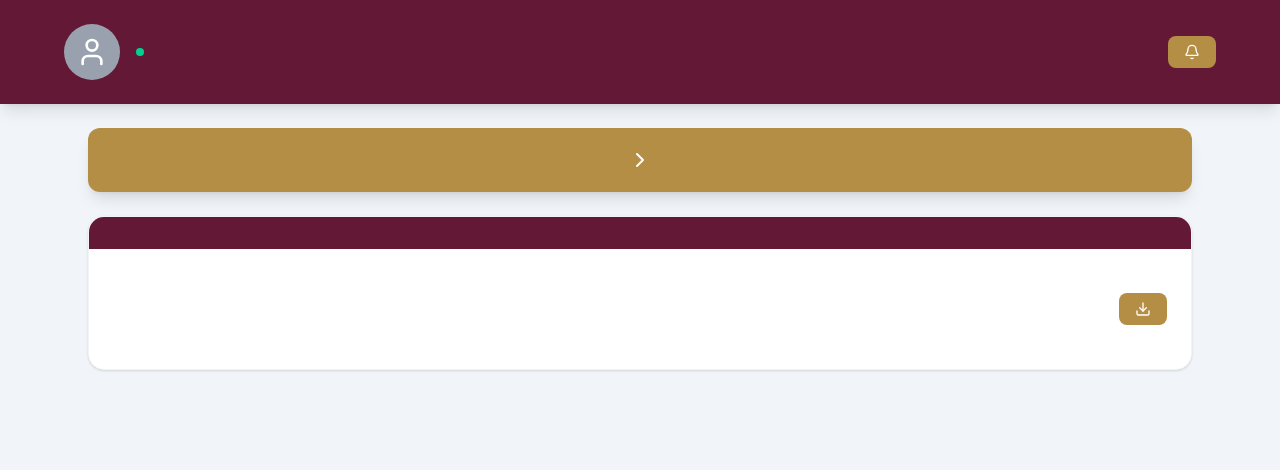
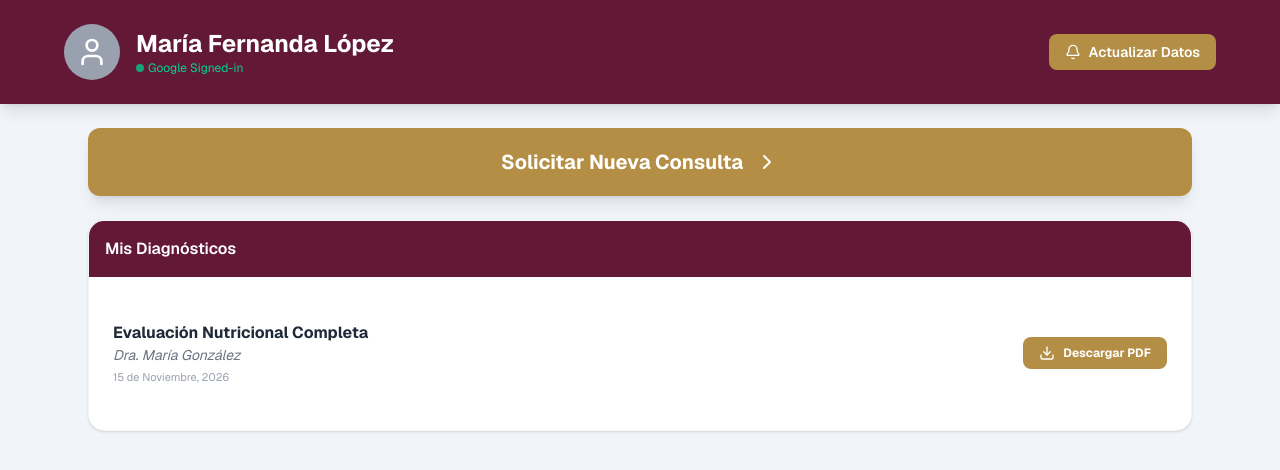
Before and after one commit to Yosselinsanchez-gif/nutri-calpulalpan, a Next.js app: page / in a window 1280 px wide. Shown: the top 470 px of the page. Built offline with nearby package versions, Linux system fonts and the light colour scheme.

Commit message:
Update user profile and diagnostics section

```diff
--- a/app/page.tsx
+++ b/app/page.tsx
@@ -1,9 +1,10 @@
 "use client";
 
-import { User, Bell, Download, ChevronRight } from 'lucide-react';
+import { User, Bell, Download, ChevronRight, Clock } from 'lucide-react';
 
 export default function Home() {
 
+  // Función para imprimir/guardar PDF
   const handleDownload = () => {
     window.print();
   };
@@ -19,7 +20,7 @@ export default function Home() {
         }
       `}</style>
 
-      {/* HEADER */}
+      {/* HEADER / PERFIL */}
       <header className="bg-[#631936] text-white p-6 shadow-lg">
         <div className="max-w-6xl mx-auto flex justify-between items-center">
 
@@ -30,19 +31,18 @@ export default function Home() {
 
             <div>
               <h1 className="text-xl md:text-2xl font-bold">
-                {/* Nombre del usuario */}
+                María Fernanda López
               </h1>
 
               <p className="text-xs text-emerald-400 flex items-center gap-1">
                 <span className="w-2 h-2 bg-emerald-400 rounded-full animate-pulse"></span>
-                {/* Estado de sesión */}
+                Google Signed-in
               </p>
             </div>
           </div>
 
           <button className="no-print bg-[#b38e44] hover:bg-[#967738] text-white px-4 py-2 rounded-lg text-sm font-semibold flex items-center gap-2">
-            <Bell size={16} />
-            {/* Botón actualizar */}
+            <Bell size={16} /> Actualizar Datos
           </button>
 
         </div>
@@ -52,15 +52,14 @@ export default function Home() {
 
         {/* BOTÓN PRINCIPAL */}
         <button className="no-print w-full bg-[#b38e44] hover:bg-[#967738] text-white p-5 rounded-xl font-bold text-xl flex items-center justify-center gap-3 shadow-lg transition-all active:scale-[0.98]">
-          {/* Acción principal */}
-          <ChevronRight size={24} />
+          Solicitar Nueva Consulta <ChevronRight size={24} />
         </button>
 
         {/* SECCIÓN DE DIAGNÓSTICOS */}
         <section className="bg-white rounded-2xl shadow-sm border border-gray-100 overflow-hidden">
 
           <div className="bg-[#631936] p-4 text-white font-semibold">
-            {/* Título de sección */}
+            Mis Diagnósticos
           </div>
 
           <div className="p-6 divide-y divide-gray-100">
@@ -69,15 +68,15 @@ export default function Home() {
 
               <div>
                 <h4 className="font-bold text-gray-800">
-                  {/* Título diagnóstico */}
+                  Evaluación Nutricional Completa
                 </h4>
 
                 <p className="text-sm text-gray-500 italic">
-                  {/* Nombre del doctor */}
+                  Dra. María González
                 </p>
 
                 <p className="text-[11px] text-gray-400 mt-1">
-                  {/* Fecha */}
+                  15 de Noviembre, 2026
                 </p>
               </div>
 
@@ -85,8 +84,7 @@ export default function Home() {
                 onClick={handleDownload}
                 className="no-print bg-[#b38e44] text-white px-4 py-2 rounded-lg flex items-center gap-2 text-xs font-bold"
               >
-                <Download size={16} />
-                {/* Descargar PDF */}
+                <Download size={16} /> Descargar PDF
               </button>
 
             </div>
```
